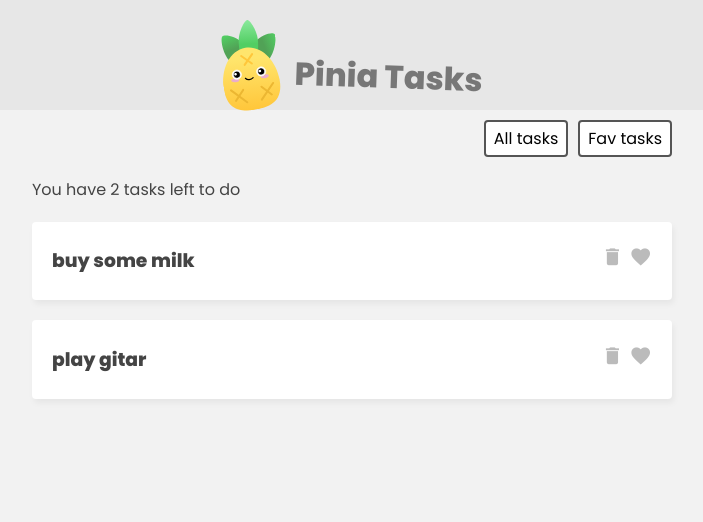
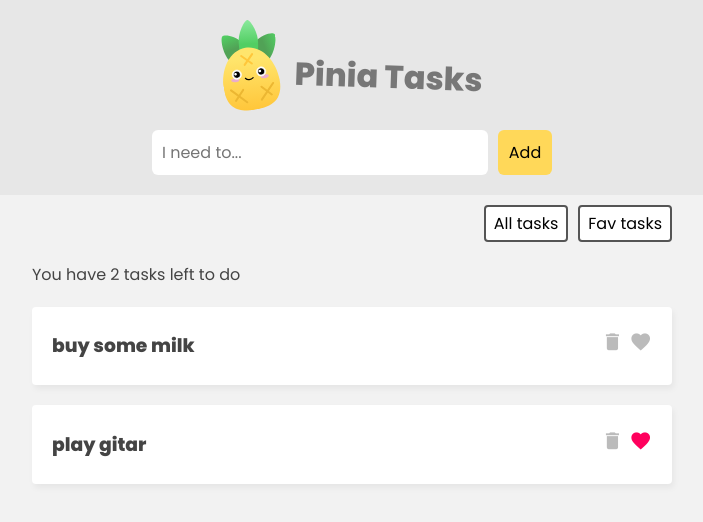
Before and after one commit to MrtnBck/pinia-tasks, a Vue app: page / in a window 1280 px wide. Shown: the top 522 px of the page, without its empty margins (288-991 px from the left). Built offline with nearby package versions, Linux system fonts and the light colour scheme.

Commit message:
feat: actions

```diff
--- a/src/App.vue
+++ b/src/App.vue
@@ -5,47 +5,49 @@
       <img src="./assets/pinia-logo.svg" alt="pinia logo" />
       <h1>Pinia Tasks</h1>
     </header>
+  <!-- new Task form -->
+<div class="new-task-form">
+  <task-form></task-form>
+</div>
     <!-- filter -->
-    <nav class='filter'>
+    <nav class="filter">
       <button @click="filter = 'all'">All tasks</button>
       <button @click="filter = 'favs'">Fav tasks</button>
-
     </nav>
 
     <!--  task list -->
     <div class="task-list" v-if="filter === 'all'">
-        <p>You have {{taskStore.totalCount }} tasks left to do</p>
-        <div v-for='task in taskStore.tasks' :key='task.id'>
-            <task-details :task='task'></task-details>
+      <p>You have {{ taskStore.totalCount }} tasks left to do</p>
+      <div v-for="task in taskStore.tasks" :key="task.id">
+        <task-details :task="task"></task-details>
       </div>
     </div>
 
-
     <!-- fav list -->
     <div class="task-list" v-if="filter === 'favs'">
-        <p>You have {{taskStore.favCount }} favs left to do</p>
+      <p>You have {{ taskStore.favCount }} favs left to do</p>
 
-        <div v-for='task in taskStore.favs' :key='task.id'>
-            <task-details :task='task'></task-details>
+      <div v-for="task in taskStore.favs" :key="task.id">
+        <task-details :task="task"></task-details>
       </div>
     </div>
   </main>
 </template>
 
 <script>
-import {ref} from 'vue'
-import {useTaskStore} from './stores/TaskStore'
-import TaskDetails from './components/TaskDetails.vue'
+import { ref } from "vue";
+import { useTaskStore } from "./stores/TaskStore";
+import TaskDetails from "./components/TaskDetails.vue";
+import TaskForm from './components/TaskForm.vue'
 
 export default {
-    components: { TaskDetails },
-    setup(){
-        const taskStore = useTaskStore()
+  components: { TaskDetails, TaskForm },
+  setup() {
+    const taskStore = useTaskStore();
 
-        const filter = ref('all')
+    const filter = ref("all");
 
-        return {taskStore, filter}
+    return { taskStore, filter };
   },
-
-}
+};
 </script>
--- a/src/assets/main.css
+++ b/src/assets/main.css
@@ -1,4 +1,3 @@
-
 @import url('https://fonts.googleapis.com/css2?family=Poppins:wght@300;400;500;600;800&family=VT323&display=swap');
 
 body {
@@ -59,6 +58,9 @@
   cursor: pointer;
   color: #bbb;
 }
+.task i.active {
+  color: #ff005d;
+}
 
 /* filter nav */
 .filter {
@@ -77,3 +79,32 @@
   font-size: 0.8em;
   font-size: 1em;
 }
+
+/* new task form */
+.new-task-form {
+  background: #e7e7e7;
+  padding: 20px 0;
+}
+form {
+  max-width: 400px;
+  margin: 0 auto;
+  display: grid;
+  grid-template-columns: 3fr 1fr;
+  gap: 10px;
+}
+form button {
+  background: #ffd859;
+  border: 0;
+  padding: 10px;
+  font-family: "Poppins";
+  border-radius: 6px;
+  cursor: pointer;
+  font-size: 1em;
+}
+form input {
+  border: 0;
+  padding: 10px;
+  border-radius: 6px;
+  color: #555;
+  font-size: 1em;
+}
--- a/src/components/TaskDetails.vue
+++ b/src/components/TaskDetails.vue
@@ -1,20 +1,23 @@
 <template>
-<div class='task'>
-    <h3>{{task.title}}</h3>
+  <div class="task">
+    <h3>{{ task.title }}</h3>
     <div class="icons">
-        <i class='material-icons'>delete</i>
-        <i class='material-icons'>favorite</i>
+      <i class="material-icons" @click ="taskStore.deleteTask(task.id)">delete</i>
+      <i class="material-icons" :class="{active: task.isFav}"  @click ="taskStore.toggleFav(task.id)">favorite</i>
     </div>
-</div>
-
+  </div>
 </template>
 
 <script>
+import { useTaskStore } from '../stores/TaskStore';
 export default {
-    props:['task']
-}
+  props: ["task"],
+  setup(){
+    const taskStore  = useTaskStore()
+
+    return {taskStore}
+  }
+};
 </script>
 
-<style scoped>
-
-</style>
+<style scoped></style>
--- /dev/null
+++ b/src/components/TaskForm.vue
@@ -0,0 +1,32 @@
+<template>
+  <form @submit.prevent="handleSubmit">
+    <input type="text" placeholder="I need to..." v-model="newTask" />
+  <button>Add</button>
+  </form>
+
+</template>
+
+<script>
+import { ref } from "vue";
+import { useTaskStore } from "../stores/TaskStore";
+export default {
+  setup() {
+    const taskStore = useTaskStore();
+    const newTask = ref("");
+
+    const handleSubmit = () => {
+      if (newTask.value.length > 0) {
+        taskStore.addTask({
+          title: newTask.value,
+          isFav: false,
+          id: Math.floor(Math.random() * 10000),
+        });
+        newTask.value  = ""
+      }
+    };
+
+    return { handleSubmit, newTask}
+
+  },
+};
+</script>
--- a/src/stores/TaskStore.js
+++ b/src/stores/TaskStore.js
@@ -17,8 +17,23 @@
       }, 0);
     },
     totalCount: (state) => {
-      //refer to state arg (arrow function)
+      //refer to state arg (arrow function, can t use this.)
       return state.tasks.length;
     },
   },
+  actions: {
+    addTask(task) {
+      this.tasks.push(task);
+    },
+    deleteTask(id) {
+      this.tasks = this.tasks.filter((task) => {
+        return task.id !== id;
+      });
+    },
+    toggleFav(id) {
+      const task = this.tasks.find((task) => task.id === id);
+
+      task.isFav = !task.isFav;
+    },
+  },
 });
```
Lines whose indentation alone changed are shown as unchanged.
